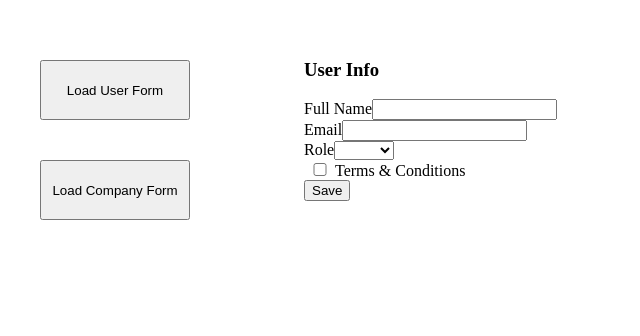
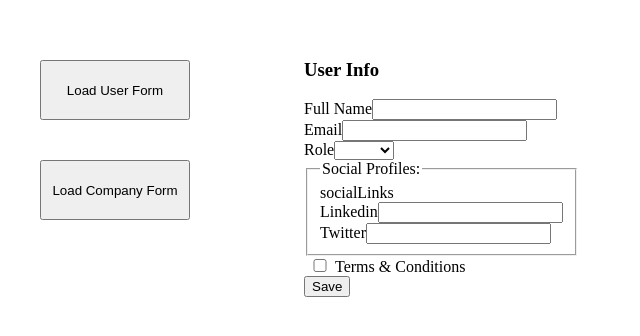
Before and after one commit to sgarg5858/dynamic-forms-using-reactive-forms, an Angular app: page / in a window 1280 px wide. Both pictures are taken after a click on the button "Load User Form". Shown: the top 336 px of the page, without its empty margins (0-640 px from the left). Built offline with nearby package versions, Linux system fonts and the light colour scheme.

Commit message:
lazy loading controls some issue coming :(

```diff
--- a/src/app/dynamic-controls/dynamic-checkbox/dynamic-checkbox.component.ts
+++ b/src/app/dynamic-controls/dynamic-checkbox/dynamic-checkbox.component.ts
@@ -7,7 +7,7 @@ import { ReactiveFormsModule } from '@angular/forms';
   templateUrl: './dynamic-checkbox.component.html',
   styleUrls: ['./dynamic-checkbox.component.scss'],
   standalone:true,
-  imports:[ReactiveFormsModule]
+  imports:[ReactiveFormsModule,DynamicBaseComponent]
 })
 export class DynamicCheckboxComponent extends DynamicBaseComponent {
 
--- a/src/app/dynamic-controls/dynamic-component-resolver.service.ts
+++ b/src/app/dynamic-controls/dynamic-component-resolver.service.ts
@@ -1,24 +1,25 @@
 import { Injectable, Type } from '@angular/core';
 import { DynamicControl } from './dynamic-form.model';
-import { DynamicInputComponent } from './dynamic-input/dynamic-input.component';
-import { DynamicSelectComponent } from './dynamic-select/dynamic-select.component';
-import { DynamicCheckboxComponent } from './dynamic-checkbox/dynamic-checkbox.component';
+import { Observable, from, of } from 'rxjs';
 
-type DynamicControlMap = {[key in DynamicControl['controlType']]:Type<any>};
+
+type DynamicControlMap = {[key in DynamicControl['controlType']]: Promise< Type<any> >};
 
 @Injectable({
   providedIn: 'root'
 })
 export class DynamicComponentResolver {
 
-  controlComponents={
-    input:DynamicInputComponent,
-    select:DynamicSelectComponent,
-    checkbox:DynamicCheckboxComponent
+  lazyControlComponents={
+    input: import('./dynamic-input/dynamic-input.component').then(c=>c.DynamicInputComponent),
+    select:import('./dynamic-select/dynamic-select.component').then(c=>c.DynamicSelectComponent),
+    checkbox: import('./dynamic-checkbox/dynamic-checkbox.component').then(c=>c.DynamicCheckboxComponent),
+    group: import('./dynamic-group/dynamic-group.component').then(c=>c.DynamicGroupComponent)
   }
-  public resolve(controlKey:keyof DynamicControlMap)
+  loadedComponents=new Map<string,Type<any>>();
+  public resolve(controlKey:keyof DynamicControlMap):Promise<Type<any>>
   {
-    return this.controlComponents[controlKey];
+    return this.lazyControlComponents[controlKey];
   }
   constructor() { }
 }
--- a/src/app/dynamic-controls/dynamic-form.model.ts
+++ b/src/app/dynamic-controls/dynamic-form.model.ts
@@ -6,12 +6,13 @@ export interface DynamicOption<T>{
 }
 type ValidatorKeys = keyof Omit<typeof Validators,'compose'|'prototype'| 'composeAsync' >;
 export interface DynamicControl<T=string>{
-    controlType:'input'|'select'|'checkbox';
+    controlType:'input'|'select'|'checkbox'|'group';
     type?:string;
     label:string;
     value:T | null;
     options?: DynamicOption<T>[];
-    validators?:{ [key in ValidatorKeys]?:unknown }
+    validators?:{ [key in ValidatorKeys]?:unknown };
+    controls?:DynamicFormConfig['controls']
 }
 
 export interface DynamicFormConfig{
--- /dev/null
+++ b/src/app/dynamic-controls/dynamic-group/dynamic-group.component.html
@@ -0,0 +1,13 @@
+<ng-container [formGroup]="formGroup">
+    <fieldset  [formGroupName]="control.controlKey">
+        {{control.controlKey}}
+        <legend>{{control.config.label}}</legend>
+        <div class="form-field" *ngFor="let ctrl of control.config.controls | keyvalue">
+            <ng-containter
+            [ngComponentOutlet]="dynamicComponentResolver.resolve(ctrl.value.controlType) | async"
+            [ngComponentOutletInjector]="ctrl.key | controlInjector : ctrl.value"
+            >
+            </ng-containter>
+        </div>
+    </fieldset>
+</ng-container>
--- a/src/app/dynamic-controls/dynamic-input/dynamic-input.component.ts
+++ b/src/app/dynamic-controls/dynamic-input/dynamic-input.component.ts
@@ -7,7 +7,7 @@ import { ReactiveFormsModule } from '@angular/forms';
   templateUrl: './dynamic-input.component.html',
   styleUrls: ['./dynamic-input.component.scss'],
   standalone:true,
-  imports:[ReactiveFormsModule]
+  imports:[ReactiveFormsModule,DynamicBaseComponent]
 })
 export class DynamicInputComponent  extends DynamicBaseComponent{
   // inject automatically infers type from injection token
--- a/src/app/dynamic-controls/dynamic-select/dynamic-select.component.ts
+++ b/src/app/dynamic-controls/dynamic-select/dynamic-select.component.ts
@@ -8,7 +8,7 @@ import { ReactiveFormsModule } from '@angular/forms';
   templateUrl: './dynamic-select.component.html',
   styleUrls: ['./dynamic-select.component.scss'],
   standalone:true,
-  imports:[CommonModule,ReactiveFormsModule]
+  imports:[CommonModule,ReactiveFormsModule,DynamicBaseComponent]
 })
 export class DynamicSelectComponent extends DynamicBaseComponent {
 
--- a/src/app/dynamic-form/dynamic-form.component.html
+++ b/src/app/dynamic-form/dynamic-form.component.html
@@ -21,7 +21,7 @@
             the parent injector for the component that will be dynamically created. -->
             <!-- Each component will get their own injector and their own config. -->
             <ng-containter
-            [ngComponentOutlet]="dynamicComponentResolver.resolve(control.value.controlType)"
+            [ngComponentOutlet]="(dynamicComponentResolver.resolve(control.value.controlType) | async)!"
             [ngComponentOutletInjector]="control.key | controlInjector : control.value"
             >
             </ng-containter>
--- a/src/app/dynamic-form/dynamic-form.component.ts
+++ b/src/app/dynamic-form/dynamic-form.component.ts
@@ -6,15 +6,13 @@ import { FormControl, FormGroup, ReactiveFormsModule, Validators } from '@angula
 import { CommonModule } from '@angular/common';
 import { DynamicComponentResolver } from '../dynamic-controls/dynamic-component-resolver.service';
 import { ControlInjectorPipe } from '../dynamic-controls/control-injector.pipe';
-import { DynamicInputComponent } from '../dynamic-controls/dynamic-input/dynamic-input.component';
-import { DynamicSelectComponent } from '../dynamic-controls/dynamic-select/dynamic-select.component';
 
 @Component({
   selector: 'app-dynamic-form',
   templateUrl: './dynamic-form.component.html',
   styleUrls: ['./dynamic-form.component.scss'],
   standalone:true,
-  imports:[CommonModule,ReactiveFormsModule,ControlInjectorPipe,DynamicInputComponent,DynamicSelectComponent]
+  imports:[CommonModule,ReactiveFormsModule,ControlInjectorPipe]
 })
 export class DynamicFormComponent {
 
@@ -37,10 +35,32 @@ export class DynamicFormComponent {
   {
     this.form = new FormGroup({});
     Object.keys(controls).forEach((key)=>{
-      const validators = this.resolveValidatorsForControlFromConfig(controls[key]);
-      this.form.addControl(key, new FormControl(controls[key].value,validators))
+      this.buildControl(key,controls[key],this.form);
     })
     console.log(this.form);
+  }
+
+  buildGroup(controlKey:string,controls:DynamicControl['controls'],parentFormGroup:FormGroup)
+  {
+    if(!controls) return;
+
+    const nestedFormGroup = new FormGroup({});
+    Object.keys(controls).forEach((key)=>{
+      const currentControl =controls[key];
+      this.buildControl(key,currentControl,nestedFormGroup);
+    });
+    parentFormGroup.addControl(controlKey,nestedFormGroup);
+  }
+
+  buildControl(key:string,control:DynamicControl,parentformGroup:FormGroup)
+  {
+    if(control.controlType === 'group')
+    {
+      this.buildGroup(key,control.controls,parentformGroup);
+      return;
+    }
+    const validators = this.resolveValidatorsForControlFromConfig(control);
+    parentformGroup.addControl(key, new FormControl(control.value,validators))
   }
 
   private resolveValidatorsForControlFromConfig({validators}:DynamicControl)
--- a/src/assets/user.form.json
+++ b/src/assets/user.form.json
@@ -38,6 +38,31 @@
             "validators":{
                 "requiredTrue":true
             }
+        },
+        "socialLinks":{
+            "controlType":"group",
+            "label":"Social Profiles:",
+            "controls":{
+                "twitter":{
+                    "controlType":"input",
+                    "type":"text",
+                    "label":"Twitter",
+                    "value":"",
+                    "validators":{
+                        "required":true
+                    }
+                },
+                "linkedin":{
+                    "controlType":"input",
+                    "type":"text",
+                    "label":"Linkedin",
+                    "value":"",
+                    "validators":{
+                        "required":true
+                    }
+                }
+            }
+
         }
 
     }
```
Also changed, not shown: src/app/dynamic-controls/dynamic-group/dynamic-group.component.ts (added, +20 -0 lines), src/app/dynamic-controls/dynamic-group/dynamic-group.component.scss (added), 2 other files (tests, documents, lock files or other folders).
